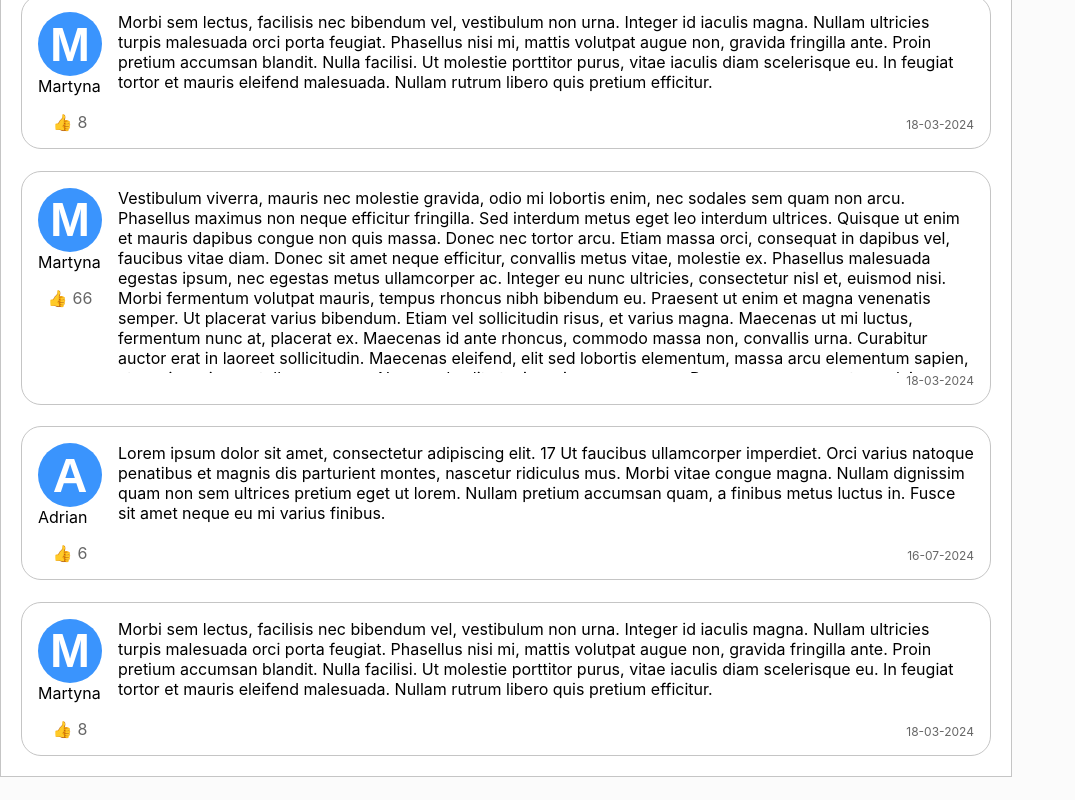
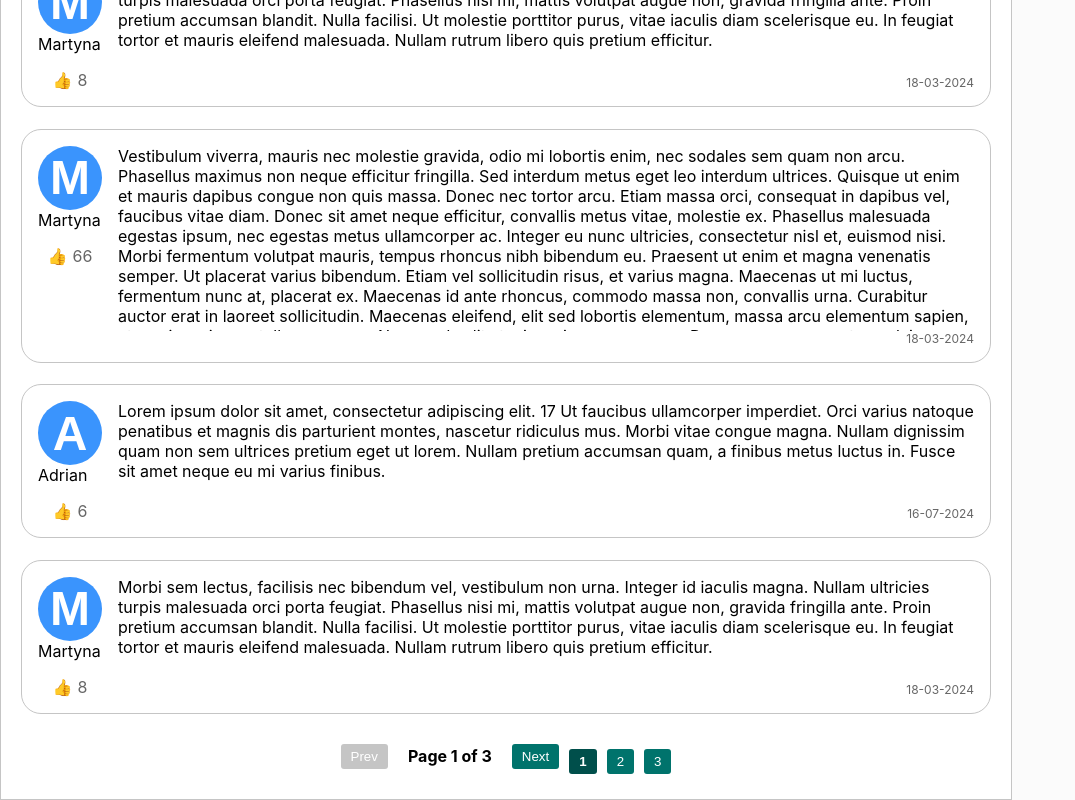
Before and after one commit to AdiPodlas/Mikroblog, a React (Create React App) app: page / in a window 1280 px wide. Shown: the part 565-1365 px from the top of the page, without its empty margins (0-1075 px from the left). Before the commit the page ends 1342 px from the top, so only its background shows below. Built offline with nearby package versions, Linux system fonts and the light colour scheme.

Commit message:
Pagination

```diff
--- a/src/App.js
+++ b/src/App.js
@@ -3,28 +3,25 @@ import React, { useState } from "react";
 import { BlogEntry } from "./BlogEntry";
 import { NewEntryForm } from "./NewEntryForm";
 import { useEntries } from "./useEntries";
+import { PaginationControls } from "./PaginationControls";
 
 function App() {
-
-    const [pageNumber, setPageNumber] = useState(0)
-  const { currentPageEntries, handleAddEntry } = useEntries(pageNumber);
+  const [pageNumber, setPageNumber] = useState(0);
+  const { currentPageEntries, handleAddEntry, totalPages } = useEntries(pageNumber);
 
   return (
     <div>
       <div className="app-header">Podróże kulinarne</div>
       <div className="content">
         <NewEntryForm onAddEntry={handleAddEntry} />
-        <button onClick = {() => setPageNumber(pageNumber-1)}>
-            prev page
-        </button>
-
-        <button onClick = {() => setPageNumber(pageNumber+1)}>
-            next page
-        </button>
-
         {currentPageEntries.map((entry) => (
           <BlogEntry key={entry.id} title={entry.title} entry={entry} />
         ))}
+        <PaginationControls
+          pageNumber={pageNumber}
+          setPageNumber={setPageNumber}
+          totalPages={totalPages}
+        />
       </div>
     </div>
   );
--- /dev/null
+++ b/src/PaginationControls.css
@@ -0,0 +1,47 @@
+.pagination-controls {
+    display: flex;
+    align-items: center;
+    justify-content: center;
+    margin-top: 20px;
+    flex-wrap: wrap;
+  }
+
+  .pagination-controls button {
+    margin: 5px;
+    padding: 5px 10px;
+    background-color: #00736C;
+    color: white;
+    border: none;
+    border-radius: 3px;
+    cursor: pointer;
+  }
+
+  .pagination-controls button:disabled {
+    background-color: #C5C5C5;
+    cursor: not-allowed;
+  }
+
+  .page-info {
+    margin: 0 15px;
+    font-weight: bold;
+  }
+
+  .page-numbers {
+    display: flex;
+    margin-top: 10px;
+  }
+
+  .page-number-button {
+    margin: 0 3px;
+    padding: 5px 10px;
+    background-color: #00736C;
+    color: white;
+    border: none;
+    border-radius: 3px;
+    cursor: pointer;
+  }
+
+  .page-number-button.active {
+    background-color: #004f4b;
+    font-weight: bold;
+  }
--- /dev/null
+++ b/src/PaginationControls.js
@@ -0,0 +1,53 @@
+import React from "react";
+import "./PaginationControls.css";
+
+export const PaginationControls = ({ pageNumber, setPageNumber, totalPages }) => {
+  const handlePrevPage = () => {
+    if (pageNumber > 0) {
+      setPageNumber(pageNumber - 1);
+    }
+  };
+
+  const handleNextPage = () => {
+    if (pageNumber < totalPages - 1) {
+      setPageNumber(pageNumber + 1);
+    }
+  };
+
+  const handlePageClick = (page) => {
+    setPageNumber(page);
+  };
+
+  const renderPageNumbers = () => {
+    const pageNumbers = [];
+    for (let i = 0; i < totalPages; i++) {
+      pageNumbers.push(
+        <button
+          key={i}
+          onClick={() => handlePageClick(i)}
+          className={`page-number-button ${i === pageNumber ? "active" : ""}`}
+        >
+          {i + 1}
+        </button>
+      );
+    }
+    return pageNumbers;
+  };
+
+  return (
+    <div className="pagination-controls">
+      <button onClick={handlePrevPage} disabled={pageNumber === 0}>
+        Prev
+      </button>
+      <span className="page-info">
+        Page {pageNumber + 1} of {totalPages}
+      </span>
+      <button onClick={handleNextPage} disabled={pageNumber === totalPages - 1}>
+        Next
+      </button>
+      <div className="page-numbers">
+        {renderPageNumbers()}
+      </div>
+    </div>
+  );
+};
--- a/src/useEntries.js
+++ b/src/useEntries.js
@@ -1,7 +1,11 @@
 import { useState } from "react";
 import { getEntries } from "./EntryRepository";
-export const useEntries = (pagenumber) => {
+
+export const useEntries = (pageNumber) => {
   const [entries, setEntries] = useState(getEntries());
+
+  const entriesPerPage = 5;
+  const totalPages = Math.ceil(entries.length / entriesPerPage);
 
   const handleAddEntry = (text, author) => {
     const newEntry = {
@@ -13,11 +17,14 @@ export const useEntries = (pagenumber) => {
     };
     setEntries([newEntry, ...entries]);
   };
+
   return {
-    currentPageEntries: entries.slice(pagenumber * 5, pagenumber * 5 + 5),
+    currentPageEntries: entries.slice(pageNumber * entriesPerPage, pageNumber * entriesPerPage + entriesPerPage),
     handleAddEntry,
+    totalPages
   };
 };
+
 
 
 /* pageNumber0: entries.slice(0*0, 0+5)
```
